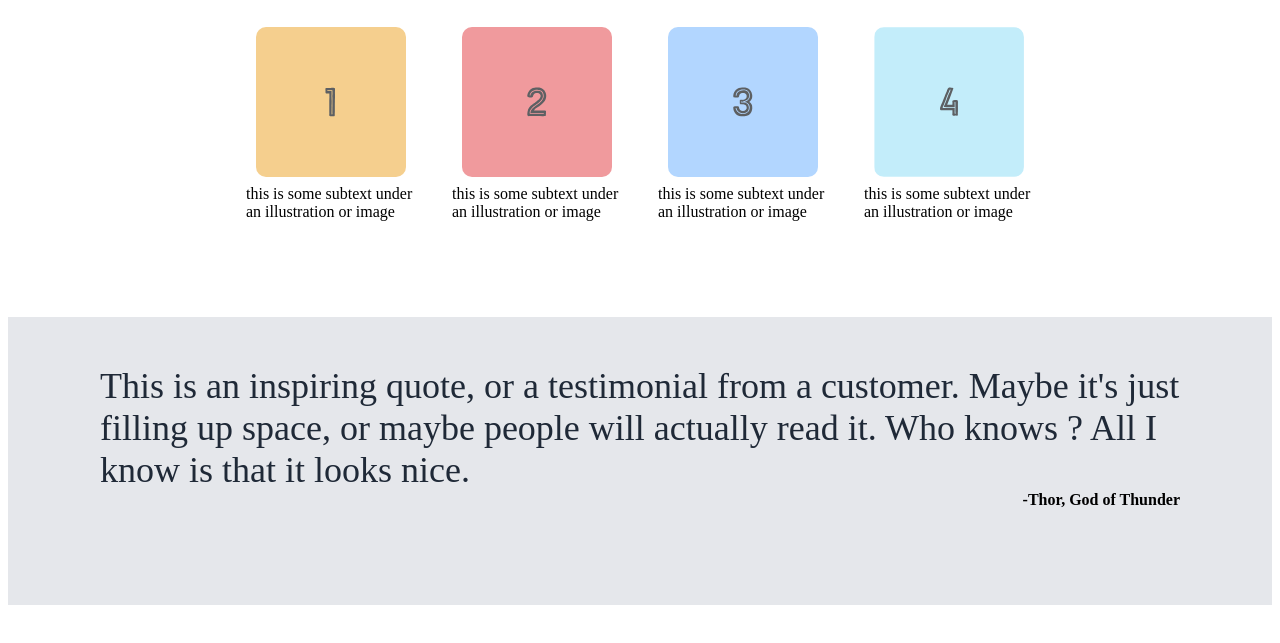
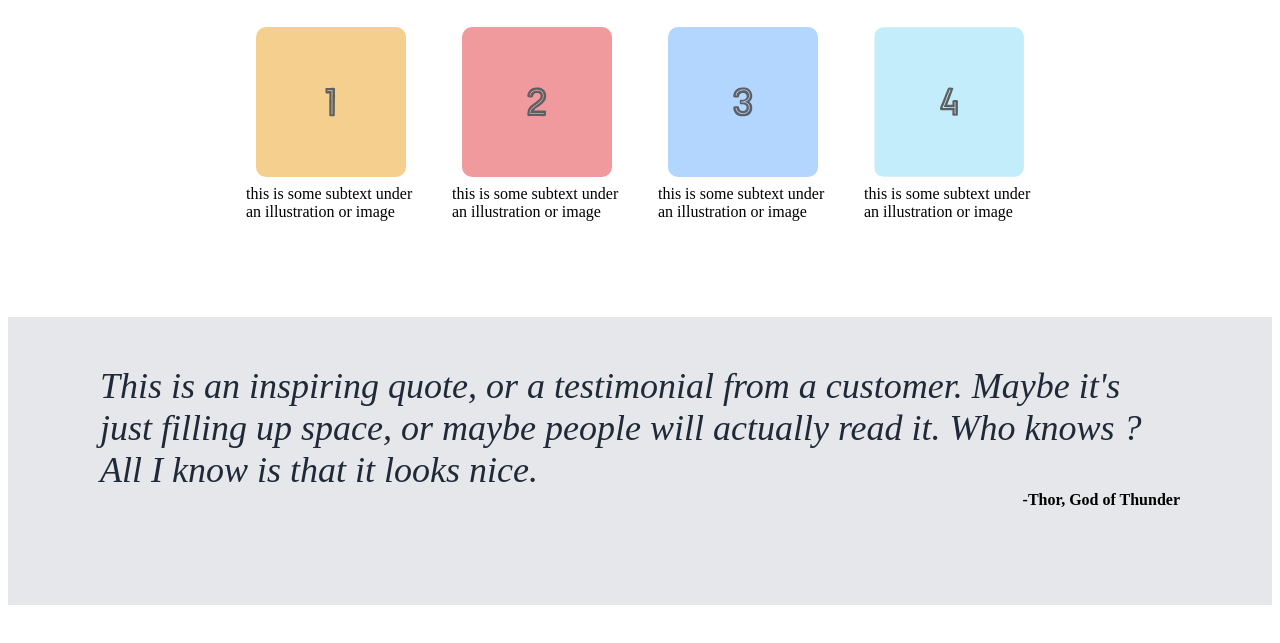
Before and after one commit to wkishore/landing-page, a plain HTML site: page index.html in a window 1280 px wide. Shown: the part 525-1168 px from the top of the page. Drawn offline with Linux system fonts and the light colour scheme.

Commit message:
idk what the difference is tbh

```diff
--- a/style.css
+++ b/style.css
@@ -129,7 +129,7 @@ img{
 .quote{
     margin-top: 48px;
     font-size: 36px;
-    font-style: light italic;
+    font-style: italic;
     color: #1f2937;
 
 }
```
